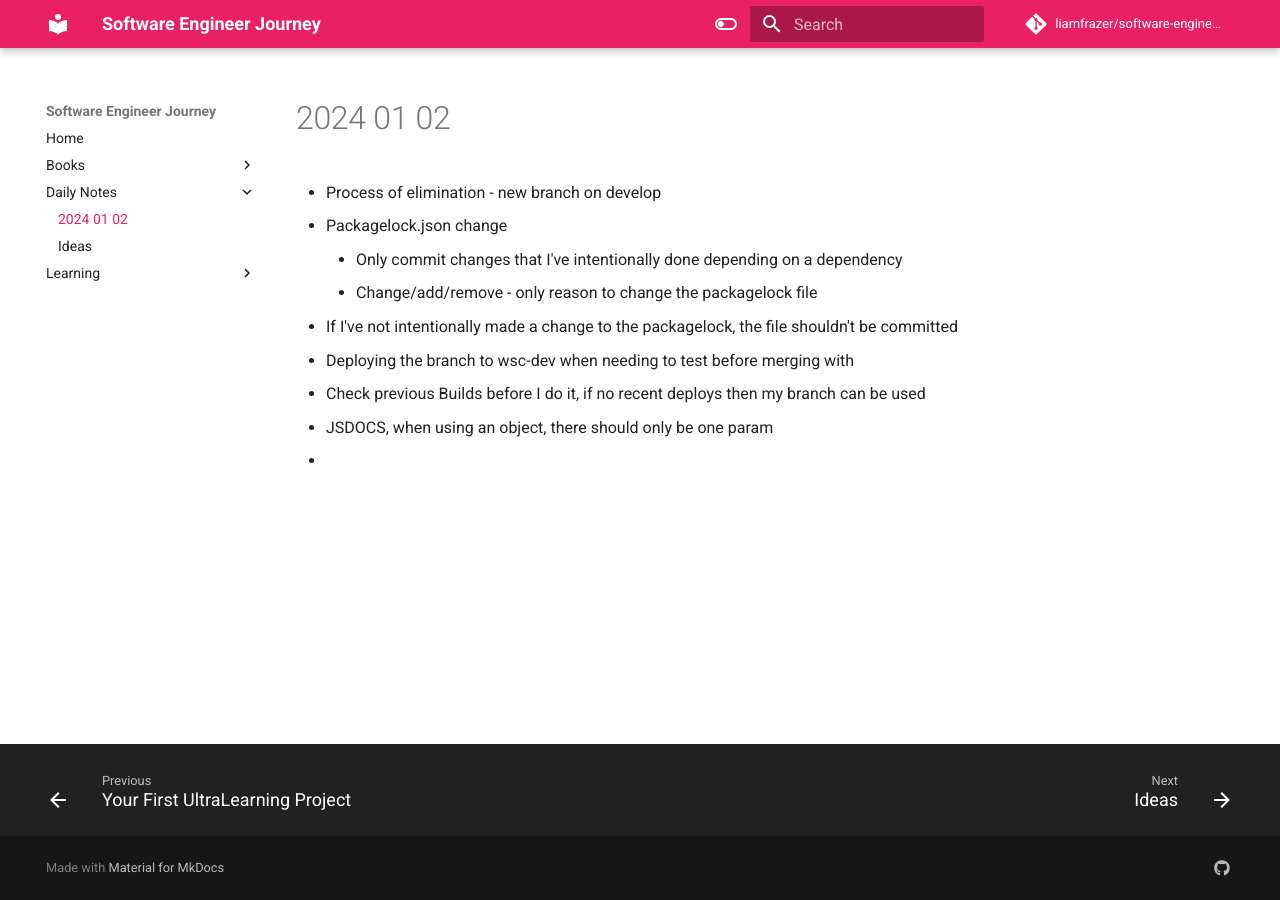
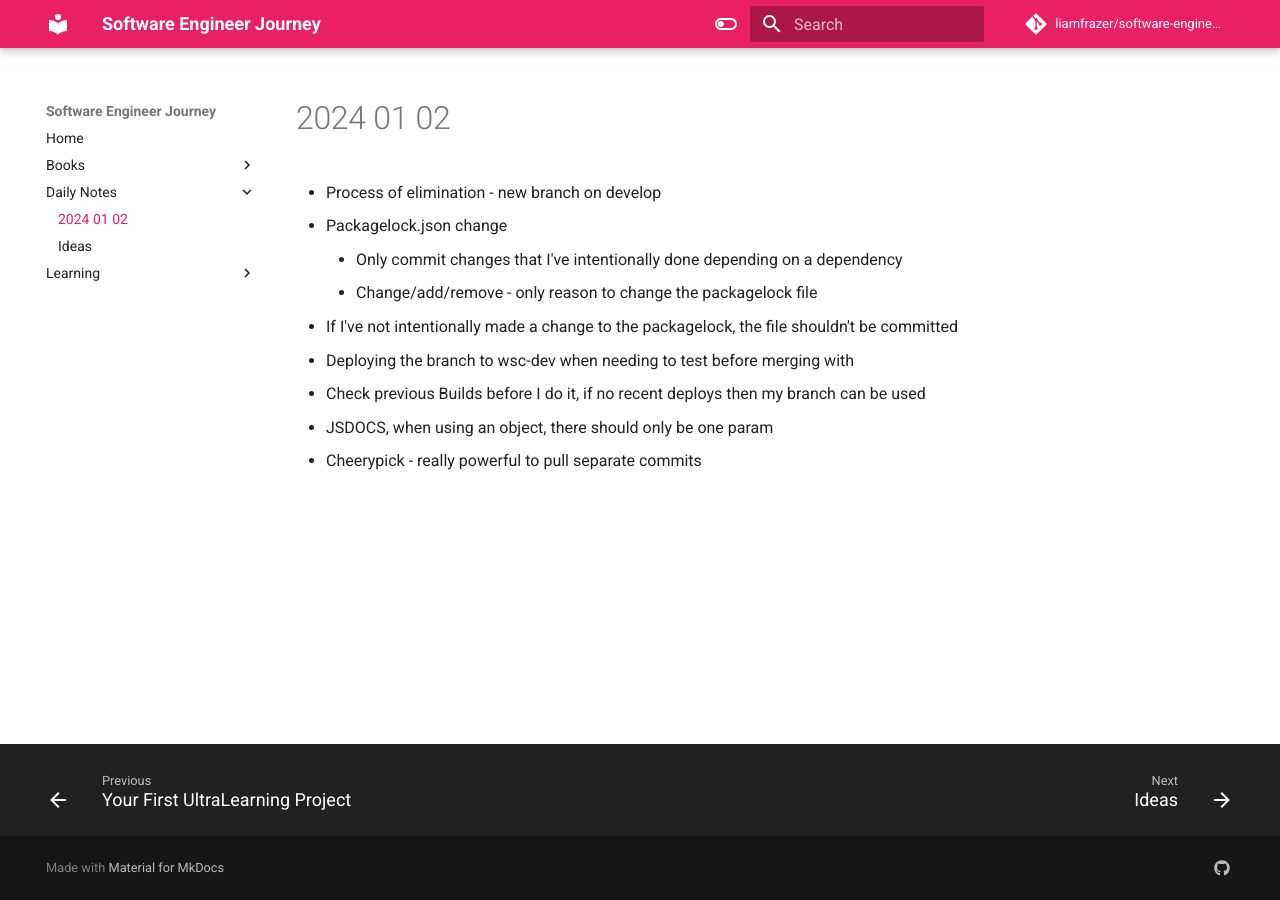
Before and after one commit to liamfrazer/software-engineer-journey, an MkDocs documentation site: the page built from docs/Daily Notes/2024-01-02.md, in a window 1280 px wide. Built offline with MkDocs 1.6.1 and Material for MkDocs 9.7.7, drawn with Linux system fonts in a browser that asks for light colours; comment, search, counter and statistics services are not loaded.

Commit message:
vault backup: 2024-01-02 17:16:54

```diff
--- a/docs/Daily Notes/2024-01-02.md
+++ b/docs/Daily Notes/2024-01-02.md
@@ -10,4 +10,4 @@
 
 
 * JSDOCS, when using an object, there should only be one param
-*
+* Cheerypick - really powerful to pull separate commits
```
